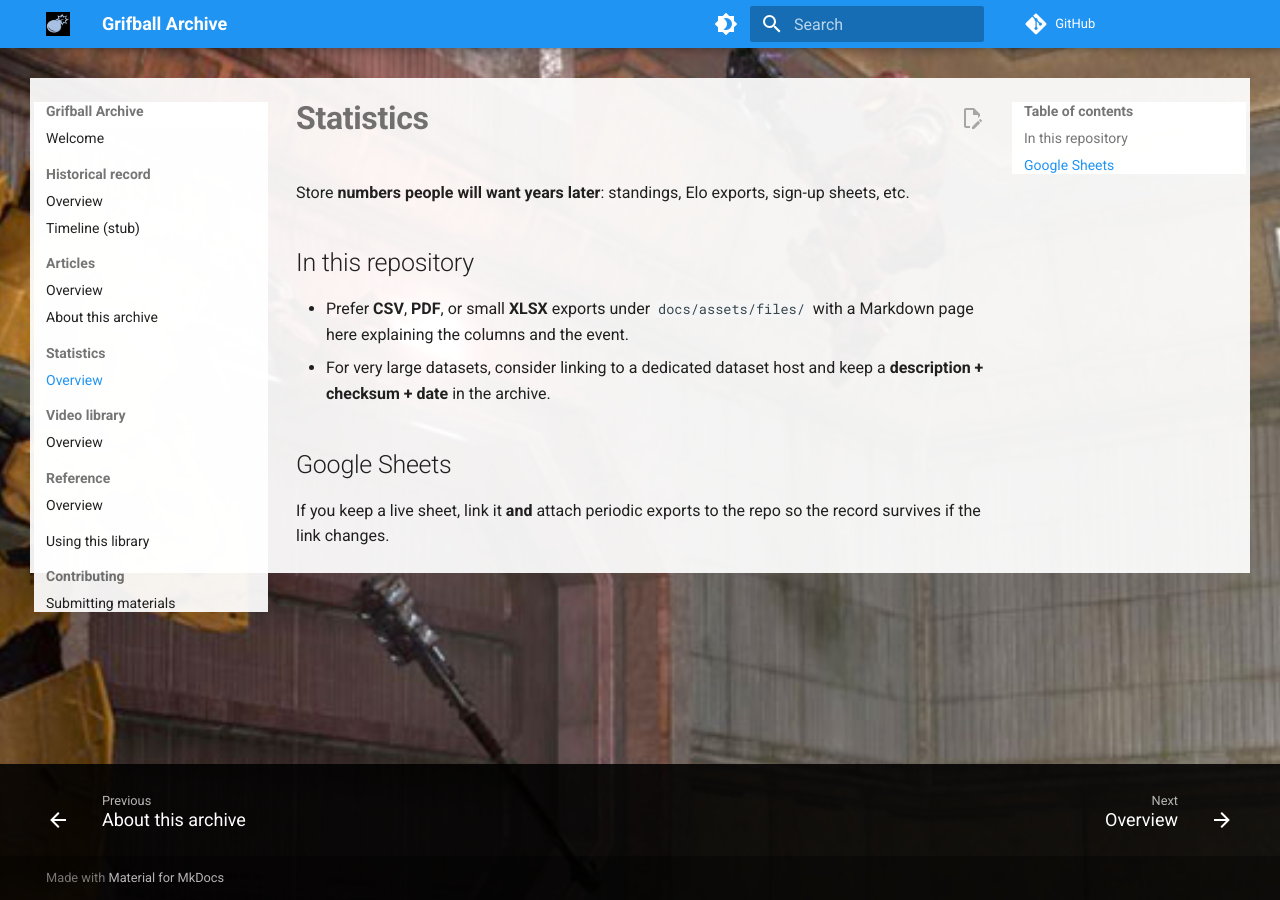
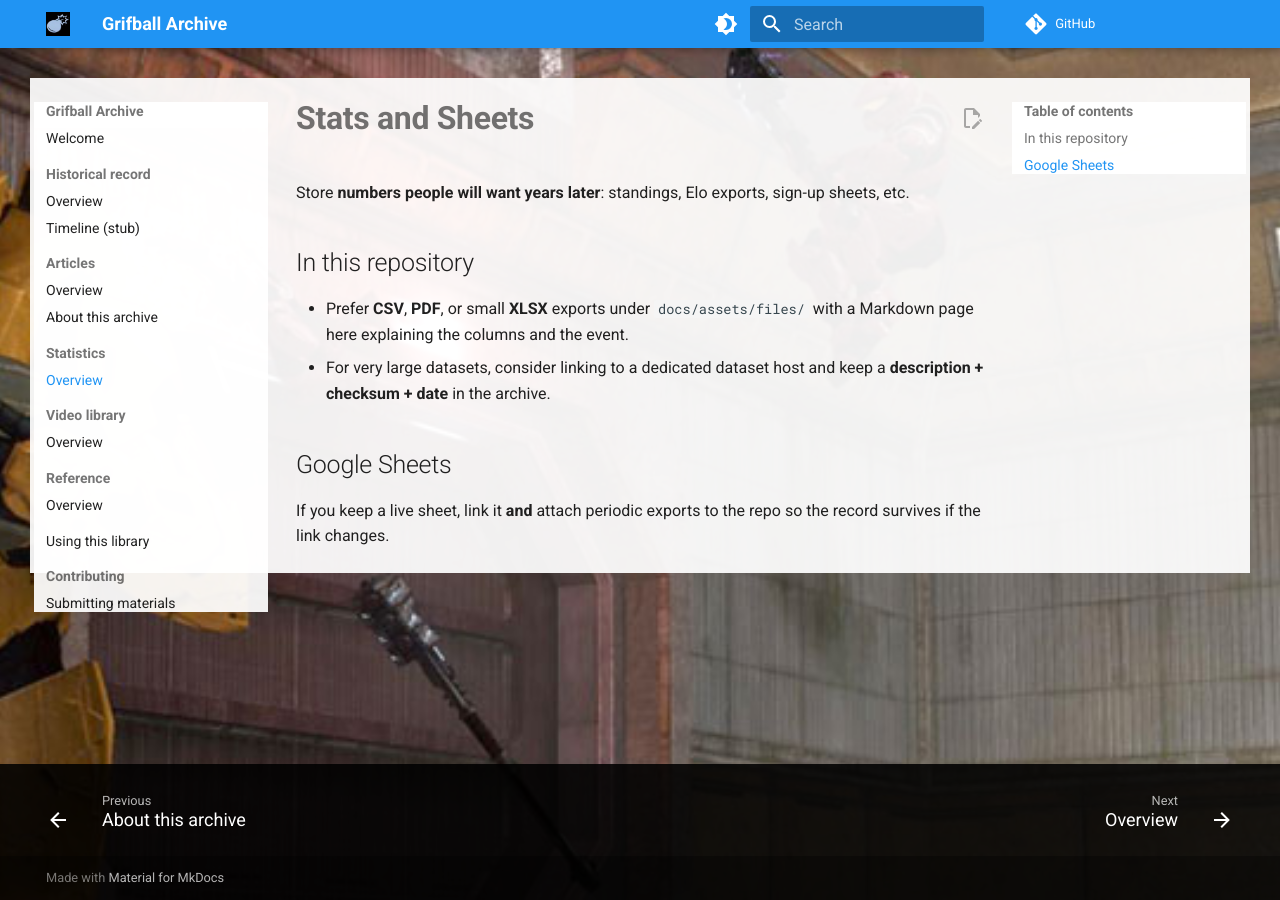
Before and after one commit to Grifball-Archive/Grifball-Archive, an MkDocs documentation site: the page built from docs/statistics/overview.md, in a window 1280 px wide. Built offline with MkDocs 1.6.1 and Material for MkDocs 9.7.7, drawn with Linux system fonts in a browser that asks for light colours; comment, search, counter and statistics services are not loaded.

Commit message:
Update overview.md

```diff
--- a/docs/statistics/overview.md
+++ b/docs/statistics/overview.md
@@ -1,4 +1,4 @@
-# Statistics
+# Stats and Sheets
 
 Store **numbers people will want years later**: standings, Elo exports, sign-up sheets, etc.
 
```
